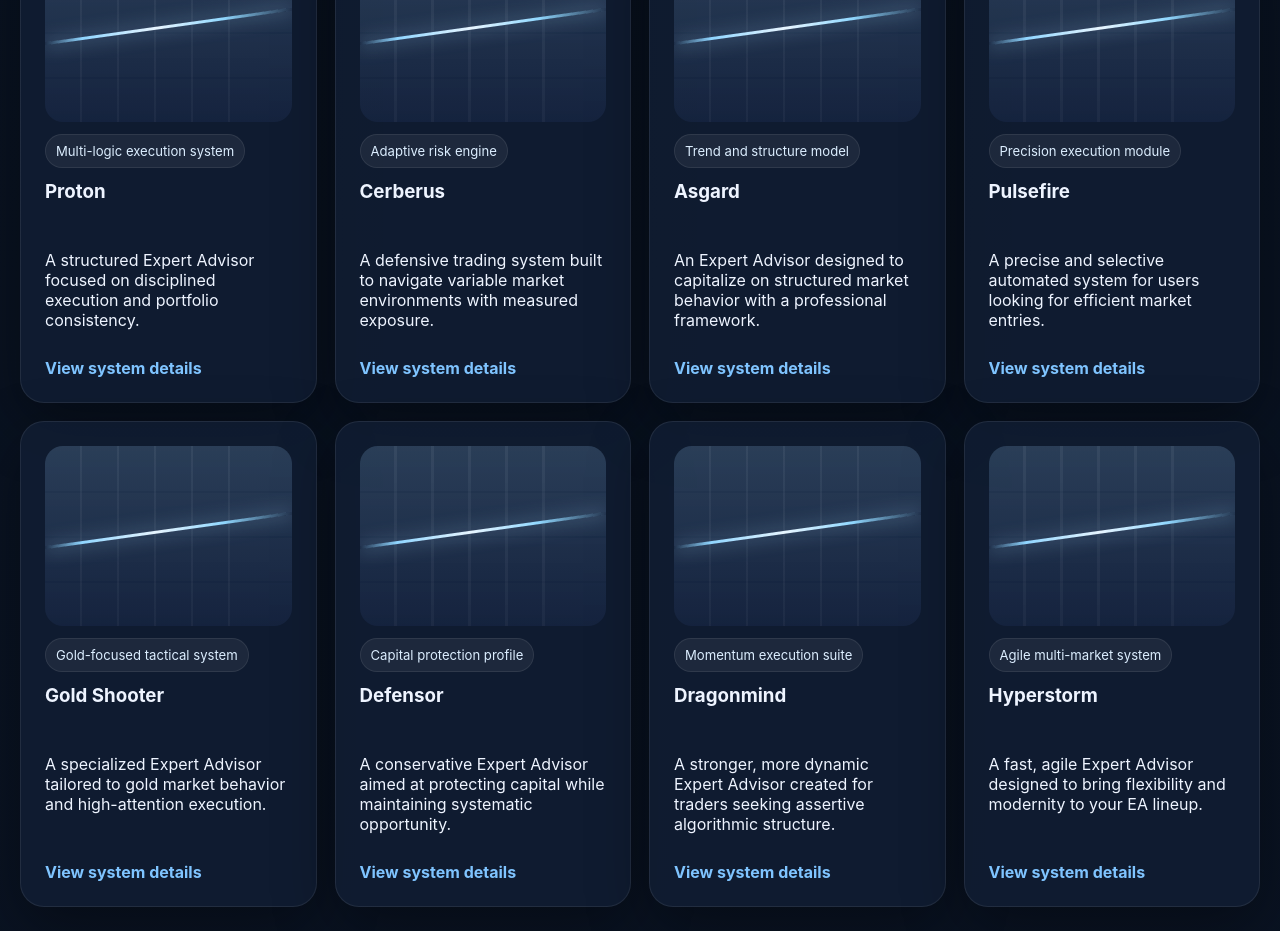
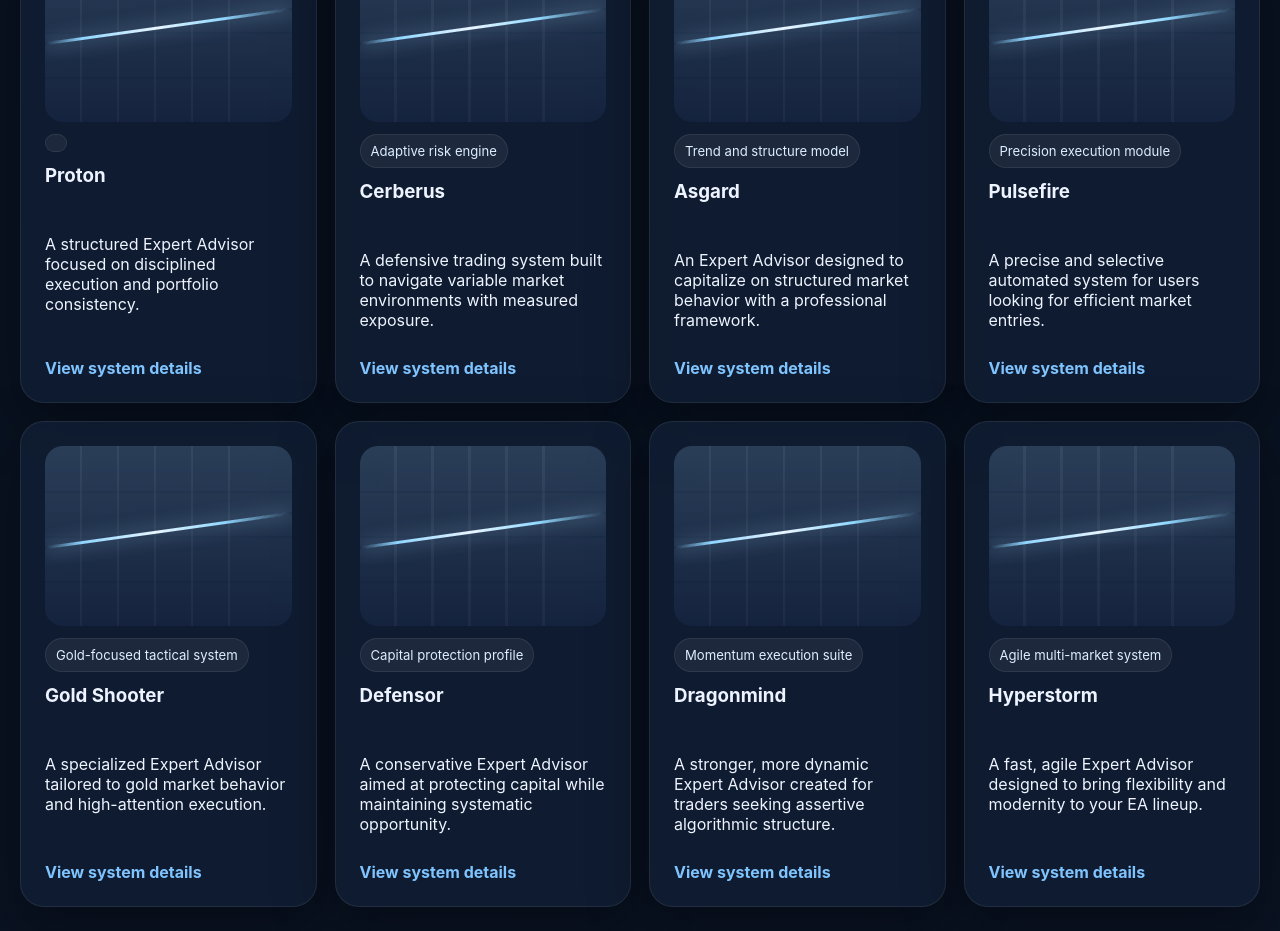
Before and after one commit to giovannimaccioni1989-byte/xeno-system-solution, a React (Vite) app: page / in a window 1280 px wide. Shown: the part 2080-3011 px from the top of the page. Built offline with nearby package versions, Linux system fonts and the light colour scheme.

Commit message:
Update advisors.js

```diff
--- a/src/data/advisors.js
+++ b/src/data/advisors.js
@@ -3,7 +3,6 @@ export const advisors = [
     slug: 'Proton',
     name: 'Proton',
     image: "/Proton (alexander).jpg",
-    category: 'Multi-logic execution system',
     shortDescription: 'A structured Expert Advisor focused on disciplined execution and portfolio consistency.',
     overview:
       'Proton is a precision-driven trading system engineered to identify and act only on high-quality market signals. Through advanced data analysis and intelligent filtering, it isolates the most favorable conditions, executing trades with calculated accuracy and consistency. Rather than chasing market noise, Proton maintains a disciplined approach, focusing on clarity, efficiency, and long-term stability across varying market environments.',
```
